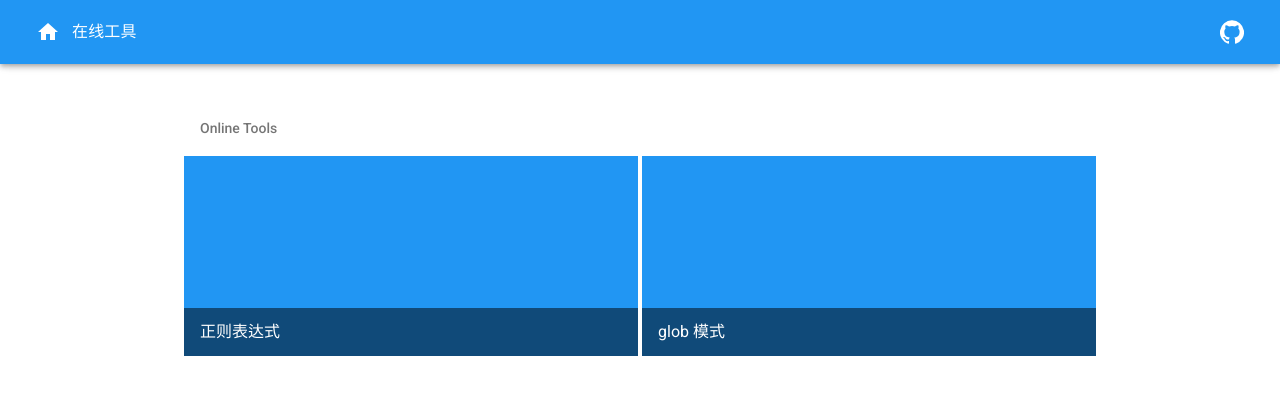
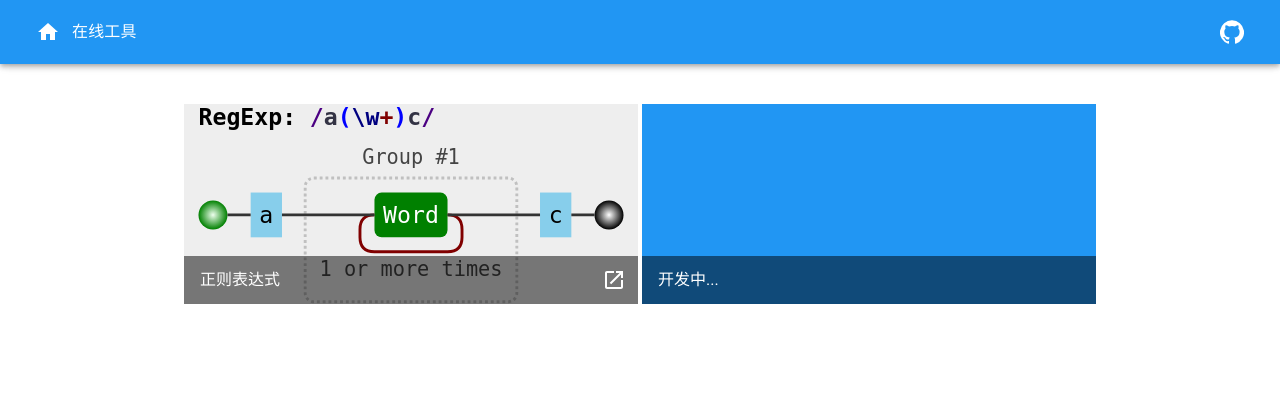
Before and after one commit to whinc/online-tools, a React (Create React App) app: page /#/home in a window 1280 px wide. Shown: the top 394 px of the page. Built offline with nearby package versions, Linux system fonts and the light colour scheme.

Commit message:
feat: 首页增加正则表达式封面

```diff
--- a/src/pages/IndexPage.tsx
+++ b/src/pages/IndexPage.tsx
@@ -1,27 +1,37 @@
 
 import React from "react";
-import {Box, GridList, GridListTile, ListSubheader, GridListTileBar} from '@material-ui/core'
+import {Box, GridList, GridListTile, ListSubheader, GridListTileBar, IconButton} from '@material-ui/core'
+import {makeStyles} from '@material-ui/core/styles'
 import PageLayout from 'layout/PageLayout'
 import {useHistory} from 'react-router-dom'
+import regexp from 'assets/regexp.svg'
+import { Launch } from "@material-ui/icons";
+
+const useStyles = makeStyles({
+  clickable: {
+    '&:hover': {
+      cursor: 'pointer'
+    }
+  }
+})
 
 const IndexPage: React.FC = () => {
+  const styles = useStyles()
   const history = useHistory()
   return (
     <PageLayout>
       <GridList cellHeight={200} cols={2}>
-        <GridListTile style={{height: 'auto'}} cols={2}>
-          <ListSubheader component="div">Online Tools</ListSubheader>
+        <GridListTile className={styles.clickable} onClick={() => history.push('/regexp')}>
+          <img src={regexp} alt='正则表达式' />
+          <GridListTileBar
+            title='正则表达式'
+            actionIcon={<IconButton><Launch htmlColor='white'/></IconButton>}
+          />
         </GridListTile>
-        <GridListTile onClick={() => history.push('/regexp')}>
+        <GridListTile className={styles.clickable}>
           <Box bgcolor='primary.main' height={'100%'}/>
           <GridListTileBar
-            title='正则表达式'
-          />
-        </GridListTile>
-        <GridListTile>
-          <Box bgcolor='primary.main' height={'100%'}/>
-          <GridListTileBar
-            title='glob 模式'
+            title='开发中...'
           />
         </GridListTile>
       </GridList>
```
Also changed, not shown: src/assets/regexp.svg (added).
